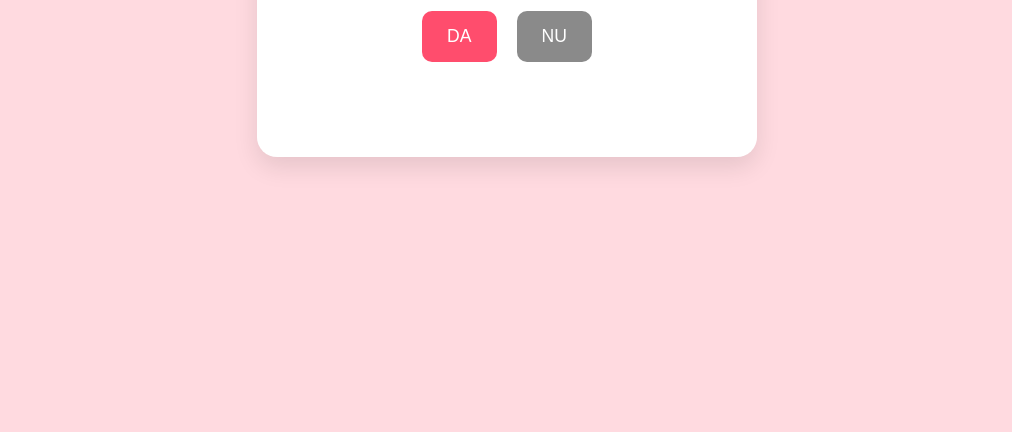
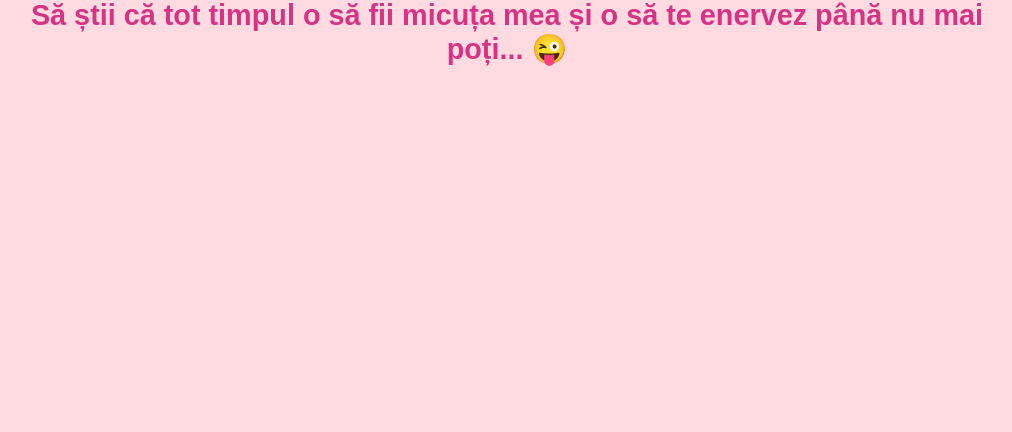
Before and after one commit to aly21341/valentine, a plain HTML site: page index.html in a window 1280 px wide. Shown: the part 368-800 px from the top of the page, without its empty margins (133-1145 px from the left). Drawn offline with Linux system fonts and the light colour scheme.

Commit message:
Update index.html

```diff
--- a/index.html
+++ b/index.html
@@ -3,7 +3,7 @@
 <head>
     <meta charset="UTF-8">
     <meta name="viewport" content="width=device-width, initial-scale=1.0">
-    <title>Be my Valentine?</title>
+    <title>Surpriză!</title>
     <style>
         body {
             display: flex;
@@ -16,7 +16,28 @@
             text-align: center;
             overflow: hidden;
         }
+
+        /* Stil pentru textul de intro */
+        #intro-container {
+            position: absolute;
+            width: 80%;
+            font-size: 1.8rem;
+            color: #d63384;
+            font-weight: bold;
+            display: flex;
+            justify-content: center;
+            align-items: center;
+        }
+
+        .fade-text {
+            opacity: 0;
+            position: absolute;
+            transition: opacity 1s ease-in-out;
+        }
+
+        /* Containerul principal (ascuns la început) */
         .container {
+            display: none; /* Se activează din JS */
             background: white;
             padding: 30px;
             border-radius: 20px;
@@ -24,19 +45,19 @@
             position: relative;
             z-index: 10;
             max-width: 90%;
-            display: flex;
             flex-direction: column;
             align-items: center;
+            animation: fadeIn 1.5s forwards;
         }
+
+        @keyframes fadeIn {
+            from { opacity: 0; transform: scale(0.9); }
+            to { opacity: 1; transform: scale(1); }
+        }
+
         h1 { color: #d63384; font-size: 2rem; margin: 10px 0; }
-        .buttons {
-            margin-top: 20px;
-            display: flex;
-            flex-wrap: wrap;
-            justify-content: center;
-            align-items: center;
-            gap: 10px;
-        }
+        .buttons { margin-top: 20px; display: flex; flex-wrap: wrap; justify-content: center; align-items: center; gap: 10px; }
+
         button {
             padding: 15px 25px;
             font-size: 1.1rem;
@@ -44,8 +65,8 @@
             border-radius: 10px;
             cursor: pointer;
             transition: all 0.2s ease;
-            margin: 5px;
         }
+
         #yesBtn { background-color: #ff4d6d; color: white; z-index: 100; }
         #noBtn { background-color: #8a8a8a; color: white; }
 
@@ -55,25 +76,22 @@
             font-weight: bold;
             color: #d63384;
             min-height: 40px;
-            transition: font-size 0.2s ease-in-out;
             word-wrap: break-word;
-            max-width: 100%;
         }
 
-        /* GIF-urile */
-        .bg-gif {
-            width: 150px;
-            height: auto;
-            display: none;
-            margin: 10px 0;
-        }
+        .bg-gif { width: 150px; height: auto; display: none; margin: 10px 0; }
     </style>
 </head>
 <body>
 
-    <div class="container">
+    <div id="intro-container">
+        <div id="text1" class="fade-text">Yay, a intrat micuța de tine! ✨</div>
+        <div id="text2" class="fade-text">Să știi că tot timpul o să fii micuța mea și o să te enervez până nu mai poți... 😜</div>
+        <div id="text3" class="fade-text">Acum urmează ceva important, să te pregătești! ❤️</div>
+    </div>
+
+    <div class="container" id="main-card">
         <img src="cat.gif" id="gif-sus" class="bg-gif">
-
         <div id="main-content">
             <h1>Will you be my valentine? ❤️</h1>
             <div class="buttons">
@@ -81,20 +99,52 @@
                 <button id="noBtn" onclick="raspunsNu()">NU</button>
             </div>
         </div>
-
         <div id="message"></div>
-
         <img src="cat-heart.gif" id="gif-jos" class="bg-gif">
     </div>
 
     <script>
+        // --- LOGICA PENTRU INTRO ---
+        const texts = [
+            document.getElementById('text1'),
+            document.getElementById('text2'),
+            document.getElementById('text3')
+        ];
+
+        let currentTextIndex = 0;
+
+        function showNextText() {
+            if (currentTextIndex < texts.length) {
+                // Fade In
+                texts[currentTextIndex].style.opacity = "1";
+
+                // După 2.5 secunde, face Fade Out
+                setTimeout(() => {
+                    texts[currentTextIndex].style.opacity = "0";
+                    currentTextIndex++;
+                    // Așteptăm să se termine fade-out-ul înainte de următorul text
+                    setTimeout(showNextText, 1000);
+                }, 2500);
+            } else {
+                // Afișăm cardul principal
+                document.getElementById('intro-container').style.display = "none";
+                document.getElementById('main-card').style.display = "flex";
+            }
+        }
+
+        // Pornim secvența la încărcarea paginii
+        window.onload = () => {
+            setTimeout(showNextText, 500);
+        };
+
+        // --- LOGICA PENTRU BUTOANE ---
         let contorNu = 0;
         let messageFontSize = 1.3;
 
         function raspunsDa() {
             document.getElementById('main-content').innerHTML = "<h1>GOOD GIRLLLLLL! 🌹</h1>";
             let msg = document.getElementById('message');
-            msg.innerText = "12.02.2026 ora 19:00 să fii la poartă!";
+            msg.innerText = "14.02.2026 ora 19:00 să fii la poartă!";
             msg.style.color = "#d63384";
             msg.style.fontSize = "1.3rem";
 
@@ -116,22 +166,19 @@
                 msg.innerText = "PA!!!";
                 msg.style.color = "red";
 
-                // 1. Creștem textul de eroare "PA!!!"
                 messageFontSize += 1.2;
                 msg.style.fontSize = messageFontSize + "rem";
 
-                // 2. Mărim butonul de DA
-                let currentYesFontSize = parseFloat(window.getComputedStyle(yesBtn).fontSize);
+                // Mărim butonul DA
+                let currentYesSize = parseFloat(window.getComputedStyle(yesBtn).fontSize);
                 let currentYesPadding = parseFloat(window.getComputedStyle(yesBtn).padding);
+                yesBtn.style.fontSize = (currentYesSize + 20) + "px";
+                yesBtn.style.padding = (currentYesPadding + 10) + "px";
 
-                yesBtn.style.fontSize = (currentYesFontSize + 15) + "px";
-                yesBtn.style.padding = (currentYesPadding + 8) + "px";
-
-                // 3. Micșorăm butonul de NU (până la o limită)
-                let currentNoFontSize = parseFloat(window.getComputedStyle(noBtn).fontSize);
-                if (currentNoFontSize > 5) {
-                    noBtn.style.fontSize = (currentNoFontSize - 2) + "px";
-                    noBtn.style.padding = (parseFloat(window.getComputedStyle(noBtn).padding) - 2) + "px";
+                // Micșorăm butonul NU
+                let currentNoSize = parseFloat(window.getComputedStyle(noBtn).fontSize);
+                if (currentNoSize > 5) {
+                    noBtn.style.fontSize = (currentNoSize - 2) + "px";
                 }
             }
         }
```
